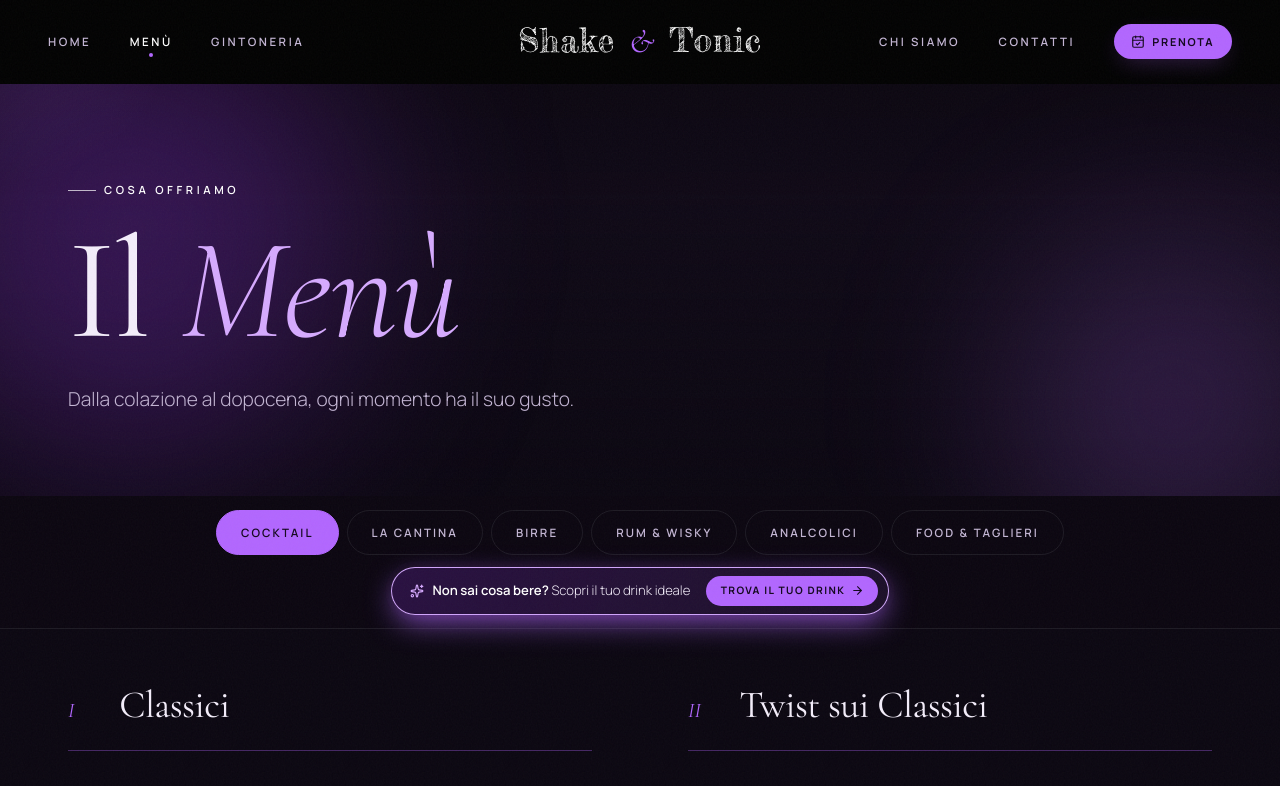
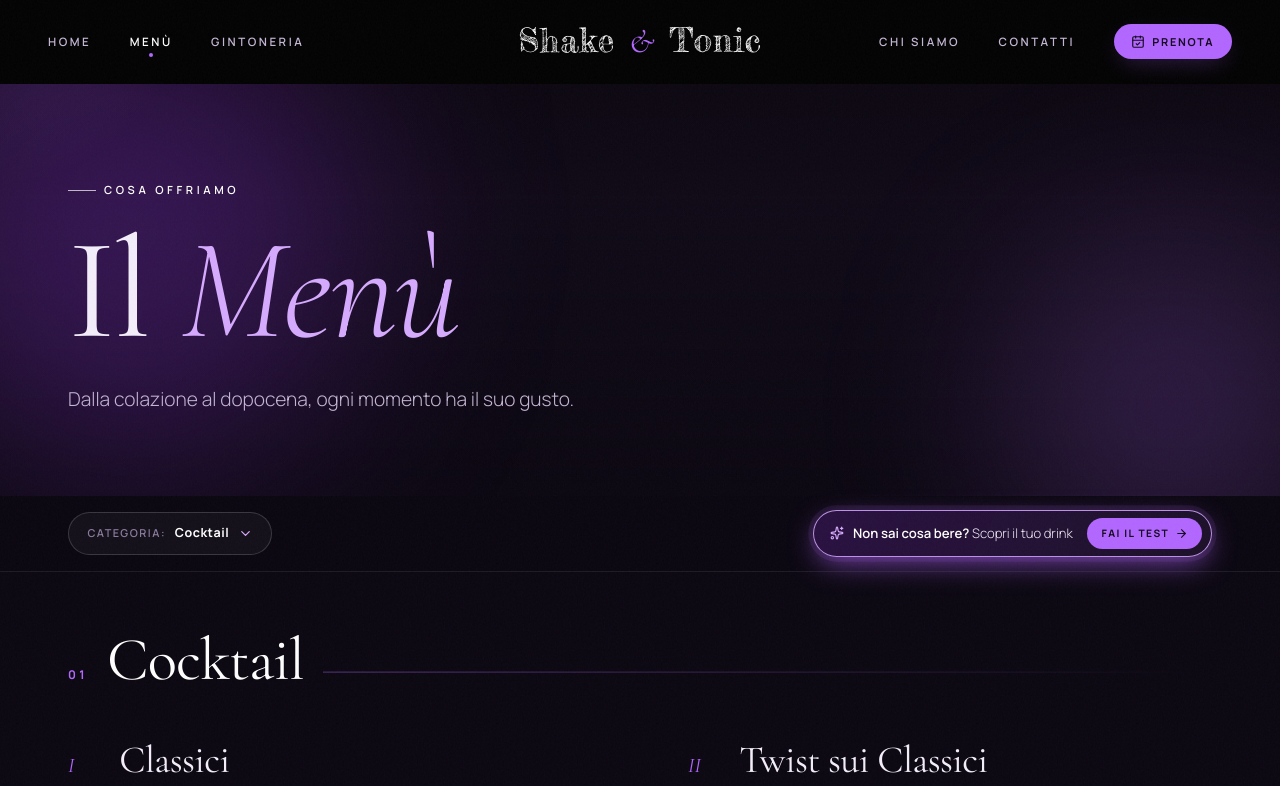
Before and after one commit to BarattoGo/Mirko, a React (Vite) app: page /menu in a window 1280 px wide. Shown: the top 786 px of the page. Built offline with nearby package versions, Linux system fonts and the light colour scheme.

Commit message:
✨ Menù unico a scorrimento verticale con selettore rapido Categoria a tendina fisso in alto

```diff
--- a/src/index.css
+++ b/src/index.css
@@ -900,42 +900,115 @@ h1 em, h2 em, h3 em { font-style: italic; font-weight: 300; color: var(--violet-
    ============================================ */
 .menu-page { padding-top: 0; }
 .menu-tabs-wrap {
-  position: sticky; top: 68px; z-index: 50;
-  padding: 0.9rem 0 0.85rem;
+  position: sticky; top: 68px; z-index: 60;
+  padding: 0.85rem 0;
   margin-bottom: 3.5rem;
-  background: rgba(10, 6, 16, 0.9);
+  background: rgba(10, 6, 16, 0.92);
   backdrop-filter: blur(18px); -webkit-backdrop-filter: blur(18px);
   border-bottom: 1px solid var(--line);
 }
-.menu-tabs {
-  display: flex; justify-content: center; gap: 0.5rem;
-  max-width: var(--max); margin: 0 auto; padding: 0 1.25rem;
-  overflow-x: auto; scrollbar-width: none;
-}
-.menu-tabs::-webkit-scrollbar { display: none; }
-.menu-tab {
-  padding: 0.75rem 1.5rem; border-radius: 100px;
-  font-size: 0.72rem; font-weight: 600; letter-spacing: 0.18em; text-transform: uppercase;
-  color: var(--muted); border: 1px solid var(--line);
-  white-space: nowrap;
-  transition: all 0.4s var(--ease);
-}
-.menu-tab:hover { color: var(--white); border-color: var(--line-2); }
-.menu-tab.active { background: var(--violet); border-color: var(--violet); color: #12061d; }
-
 .menu-sticky-bar {
-  max-width: var(--max);
-  margin: 0.7rem auto 0;
-  padding: 0 1.25rem;
   display: flex;
-  justify-content: center;
-}
+  align-items: center;
+  justify-content: space-between;
+  gap: 0.85rem;
+  flex-wrap: wrap;
+}
+
+/* Selettore rapido a tendina */
+.menu-dropdown {
+  position: relative;
+}
+.menu-dropdown-btn {
+  display: inline-flex;
+  align-items: center;
+  gap: 0.55rem;
+  padding: 0.62rem 1.15rem;
+  border-radius: 100px;
+  border: 1px solid var(--line-2);
+  background: rgba(255, 255, 255, 0.04);
+  font-size: 0.78rem;
+  color: var(--text);
+  transition: border-color 0.25s, background 0.25s;
+}
+.menu-dropdown-btn:hover,
+.menu-dropdown-btn.is-open {
+  border-color: var(--violet);
+  background: rgba(178, 102, 255, 0.12);
+}
+.menu-dropdown-prefix {
+  font-size: 0.68rem;
+  font-weight: 600;
+  letter-spacing: 0.14em;
+  text-transform: uppercase;
+  color: var(--dim);
+}
+.menu-dropdown-btn strong {
+  color: var(--white);
+  font-weight: 700;
+  letter-spacing: 0.04em;
+}
+.menu-dropdown-chevron {
+  color: var(--violet-light);
+  transition: transform 0.25s var(--ease);
+}
+.menu-dropdown-chevron.rot {
+  transform: rotate(180deg);
+}
+.menu-dropdown-list {
+  position: absolute;
+  top: calc(100% + 0.5rem);
+  left: 0;
+  min-width: 230px;
+  padding: 0.45rem;
+  border-radius: 18px;
+  background: rgba(15, 9, 24, 0.98);
+  border: 1px solid rgba(178, 102, 255, 0.4);
+  box-shadow: 0 20px 50px rgba(0, 0, 0, 0.8);
+  display: flex;
+  flex-direction: column;
+  gap: 0.2rem;
+  z-index: 100;
+  animation: swapIn 0.2s var(--ease) both;
+}
+.menu-dropdown-option {
+  width: 100%;
+  display: flex;
+  align-items: center;
+  gap: 0.75rem;
+  padding: 0.65rem 0.9rem;
+  border-radius: 12px;
+  font-size: 0.84rem;
+  font-weight: 500;
+  color: var(--muted);
+  text-align: left;
+  transition: background 0.2s, color 0.2s;
+}
+.menu-dropdown-option:hover {
+  background: rgba(178, 102, 255, 0.14);
+  color: var(--white);
+}
+.menu-dropdown-option.active {
+  background: var(--violet);
+  color: #12061d;
+  font-weight: 700;
+}
+.menu-dropdown-num {
+  font-size: 0.66rem;
+  font-weight: 700;
+  letter-spacing: 0.14em;
+  color: var(--violet);
+}
+.menu-dropdown-option.active .menu-dropdown-num {
+  color: #12061d;
+}
+
 .menu-matcher-callout {
   display: inline-flex;
   align-items: center;
   justify-content: space-between;
-  gap: 1rem;
-  padding: 0.5rem 0.6rem 0.5rem 1.1rem;
+  gap: 0.9rem;
+  padding: 0.48rem 0.55rem 0.48rem 1rem;
   border-radius: 100px;
   border: 1px solid rgba(178, 102, 255, 0.5);
   background: linear-gradient(120deg, rgba(123, 44, 191, 0.28), rgba(178, 102, 255, 0.1));
@@ -990,16 +1063,48 @@ h1 em, h2 em, h3 em { font-style: italic; font-weight: 300; color: var(--violet-
   white-space: nowrap;
 }
 
+/* Sezioni continue del menù */
+.menu-continuous {
+  display: flex;
+  flex-direction: column;
+  gap: 6rem;
+}
+.menu-category-group {
+  scroll-margin-top: 150px;
+}
+.menu-category-header {
+  display: flex;
+  align-items: baseline;
+  gap: 1.2rem;
+  margin-bottom: 3rem;
+}
+.menu-category-index {
+  font-family: var(--font-body);
+  font-size: 0.75rem;
+  font-weight: 700;
+  letter-spacing: 0.28em;
+  color: var(--violet);
+}
+.menu-category-title {
+  font-size: clamp(2.4rem, 5vw, 3.8rem);
+  color: var(--white);
+}
+.menu-category-line {
+  flex: 1;
+  height: 1px;
+  background: linear-gradient(90deg, rgba(178, 102, 255, 0.45), transparent);
+  transform: translateY(-0.4rem);
+}
+
 .menu-sections { display: grid; grid-template-columns: 1fr 1fr; gap: 4.5rem 6rem; }
-.menu-sections[hidden] { display: none; }
 .menu-block { animation: swapIn 0.7s var(--ease) both; animation-delay: calc(var(--i) * 0.08s); }
 .menu-block-head { display: flex; align-items: baseline; gap: 1.2rem; padding-bottom: 1.3rem; margin-bottom: 0.6rem; border-bottom: 1px solid rgba(178, 102, 255, 0.35); }
 .menu-block-num { font-family: var(--font-heading); font-style: italic; font-size: 1.3rem; color: var(--violet); min-width: 2rem; }
-.menu-block-head h2 { font-size: clamp(1.8rem, 3vw, 2.4rem); }
+.menu-block-head h2, .menu-block-head h3 { font-size: clamp(1.8rem, 3vw, 2.4rem); }
 .menu-item { padding: 1.3rem 0; border-bottom: 1px dashed var(--line); transition: padding 0.4s var(--ease); }
 .menu-item:hover { padding-left: 0.6rem; }
 .menu-item-row { display: flex; align-items: baseline; gap: 0.8rem; }
-.menu-item h3 {
+.menu-item h3, .menu-item h4 {
   font-size: 1.4rem; font-weight: 500;
   display: inline-flex; align-items: center; gap: 0.7rem; flex-wrap: wrap;
 }
@@ -1600,11 +1705,14 @@ h1 em, h2 em, h3 em { font-style: italic; font-weight: 300; color: var(--violet-
 @media (max-width: 600px) {
   :root { --nav-h: 72px; }
   .navbar.scrolled { height: 64px; }
-  .menu-tabs-wrap { top: 64px; padding: 0.7rem 0 0.65rem; }
-  .menu-tabs { justify-content: flex-start; }
+  .menu-tabs-wrap { top: 64px; padding: 0.65rem 0; }
+  .menu-sticky-bar { flex-direction: column; align-items: stretch; gap: 0.55rem; }
+  .menu-dropdown-btn { width: 100%; justify-content: space-between; }
+  .menu-dropdown-list { width: 100%; }
   .menu-matcher-callout { width: 100%; padding: 0.42rem 0.45rem 0.42rem 0.85rem; gap: 0.5rem; }
   .menu-matcher-text { font-size: 0.74rem; gap: 0.45rem; }
   .menu-matcher-cta { padding: 0.38rem 0.75rem; font-size: 0.6rem; }
+  .menu-item h3, .menu-item h4 { font-size: 1.25rem; }
   .hero-bottom { grid-template-columns: 1fr; justify-items: center; }
   .hero-bottom > span { display: none; }
   .hero-cta-group { flex-direction: column; width: 100%; max-width: 320px; }
--- a/src/pages/Menu.jsx
+++ b/src/pages/Menu.jsx
@@ -1,6 +1,6 @@
-import { useState } from 'react';
+import { useEffect, useRef, useState } from 'react';
 import { Link } from 'react-router-dom';
-import { Sparkles, ArrowRight } from 'lucide-react';
+import { Sparkles, ArrowRight, ChevronDown } from 'lucide-react';
 import { MENU, MENU_TABS, PAGE_SEO } from '../data';
 import { usePageSEO } from '../hooks';
 import { PageHero, CtaBanner } from '../components/Sections';
@@ -21,7 +21,56 @@ const GROUPED_MENU = Object.fromEntries(
 
 const MenuPage = () => {
   usePageSEO(PAGE_SEO.menu);
-  const [tab, setTab] = useState('alcolici');
+  const [activeCat, setActiveCat] = useState(MENU_TABS[0].id);
+  const [dropdownOpen, setDropdownOpen] = useState(false);
+  const dropdownRef = useRef(null);
+
+  /* Aggiorna automaticamente la categoria attiva durante lo scroll */
+  useEffect(() => {
+    const onScroll = () => {
+      const offset = 210;
+      let current = MENU_TABS[0].id;
+      for (const t of MENU_TABS) {
+        const el = document.getElementById(`cat-${t.id}`);
+        if (el && el.getBoundingClientRect().top <= offset) {
+          current = t.id;
+        }
+      }
+      setActiveCat(current);
+    };
+    window.addEventListener('scroll', onScroll, { passive: true });
+    return () => window.removeEventListener('scroll', onScroll);
+  }, []);
+
+  /* Chiude il menu a tendina cliccando fuori o premendo Escape */
+  useEffect(() => {
+    if (!dropdownOpen) return;
+    const onClickOutside = (e) => {
+      if (dropdownRef.current && !dropdownRef.current.contains(e.target)) {
+        setDropdownOpen(false);
+      }
+    };
+    const onKey = (e) => {
+      if (e.key === 'Escape') setDropdownOpen(false);
+    };
+    window.addEventListener('mousedown', onClickOutside);
+    window.addEventListener('keydown', onKey);
+    return () => {
+      window.removeEventListener('mousedown', onClickOutside);
+      window.removeEventListener('keydown', onKey);
+    };
+  }, [dropdownOpen]);
+
+  const scrollToCategory = (id) => {
+    setActiveCat(id);
+    setDropdownOpen(false);
+    const el = document.getElementById(`cat-${id}`);
+    if (el) {
+      el.scrollIntoView({ behavior: 'smooth', block: 'start' });
+    }
+  };
+
+  const currentTab = MENU_TABS.find((t) => t.id === activeCat) || MENU_TABS[0];
 
   return (
     <>
@@ -34,64 +83,78 @@ const MenuPage = () => {
 
       <section className="section menu-page">
         <div className="menu-tabs-wrap">
-          <div className="menu-tabs" role="tablist" aria-label="Categorie menù">
-            {MENU_TABS.map((t) => (
+          <div className="container menu-sticky-bar">
+            <div className="menu-dropdown" ref={dropdownRef}>
               <button
-                key={t.id}
-                id={`menu-tab-${t.id}`}
-                role="tab"
-                aria-selected={tab === t.id}
-                aria-controls={`menu-panel-${t.id}`}
-                className={`menu-tab ${tab === t.id ? 'active' : ''}`}
-                onClick={() => setTab(t.id)}
+                type="button"
+                className={`menu-dropdown-btn ${dropdownOpen ? 'is-open' : ''}`}
+                onClick={() => setDropdownOpen((v) => !v)}
+                aria-expanded={dropdownOpen}
+                aria-haspopup="listbox"
               >
-                {t.label}
+                <span className="menu-dropdown-prefix">Categoria:</span>
+                <strong>{currentTab.label}</strong>
+                <ChevronDown size={15} className={`menu-dropdown-chevron ${dropdownOpen ? 'rot' : ''}`} />
               </button>
+
+              {dropdownOpen && (
+                <ul className="menu-dropdown-list" role="listbox" aria-label="Scegli categoria menù">
+                  {MENU_TABS.map((t, idx) => (
+                    <li key={t.id} role="option" aria-selected={activeCat === t.id}>
+                      <button
+                        type="button"
+                        className={`menu-dropdown-option ${activeCat === t.id ? 'active' : ''}`}
+                        onClick={() => scrollToCategory(t.id)}
+                      >
+                        <span className="menu-dropdown-num">0{idx + 1}</span>
+                        <span>{t.label}</span>
+                      </button>
+                    </li>
                   ))}
+                </ul>
+              )}
             </div>
 
-          <div className="menu-sticky-bar">
             <Link to="/gintoneria#matcher" className="menu-matcher-callout">
               <span className="menu-matcher-text">
                 <Sparkles size={14} />
                 <span>
-                  <strong>Non sai cosa bere?</strong> Scopri il tuo drink ideale
+                  <strong>Non sai cosa bere?</strong> Scopri il tuo drink
                 </span>
               </span>
               <span className="menu-matcher-cta">
-                Trova il tuo drink <ArrowRight size={13} />
+                Fai il test <ArrowRight size={13} />
               </span>
             </Link>
           </div>
         </div>
 
-        <div className="container">
-          {MENU_TABS.map((t) => {
-            const isActive = tab === t.id;
+        <div className="container menu-continuous">
+          {MENU_TABS.map((t, catIndex) => {
             const sections = GROUPED_MENU[t.id];
             return (
-              <div
-                key={t.id}
-                id={`menu-panel-${t.id}`}
-                role="tabpanel"
-                aria-labelledby={`menu-tab-${t.id}`}
-                hidden={!isActive}
-                className={`menu-sections ${isActive ? 'is-active' : ''}`}
-              >
+              <div key={t.id} id={`cat-${t.id}`} className="menu-category-group">
+                <div className="menu-category-header">
+                  <span className="menu-category-index">0{catIndex + 1}</span>
+                  <h2 className="menu-category-title">{t.label}</h2>
+                  <span className="menu-category-line" aria-hidden="true" />
+                </div>
+
+                <div className="menu-sections">
                   {sections.map((sec, si) => (
                     <div key={sec.title} className="menu-block" style={{ '--i': si }}>
                       <div className="menu-block-head">
                         <span className="menu-block-num">{ROMAN[si]}</span>
-                      <h2>{sec.title}</h2>
+                        <h3>{sec.title}</h3>
                       </div>
                       <ul className="menu-list">
                         {sec.items.map((item) => (
                           <li key={item.name} className="menu-item">
                             <div className="menu-item-row">
-                            <h3>
+                              <h4>
                                 {item.name}
                                 {item.tag && <span className={`menu-tag tag-${item.tag.replace(/\s/g, '').toLowerCase()}`}>{item.tag}</span>}
-                            </h3>
+                              </h4>
                               <span className="menu-dots" aria-hidden="true" />
                               <span className="menu-price">{item.price}</span>
                             </div>
@@ -101,6 +164,7 @@ const MenuPage = () => {
                       </ul>
                     </div>
                   ))}
+                </div>
               </div>
             );
           })}
```
Lines whose indentation alone changed are shown as unchanged.
